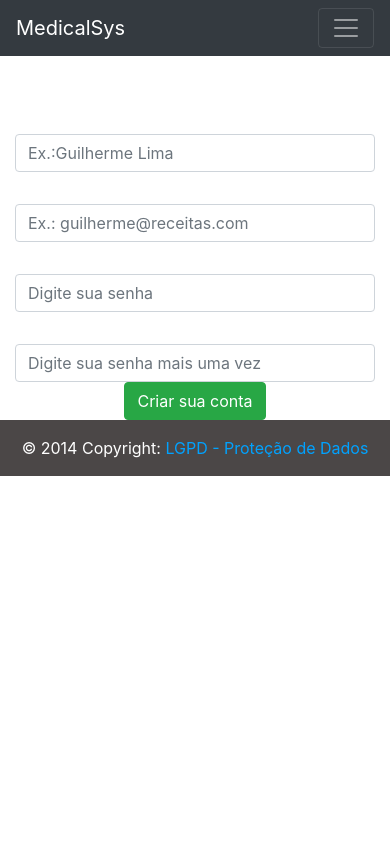
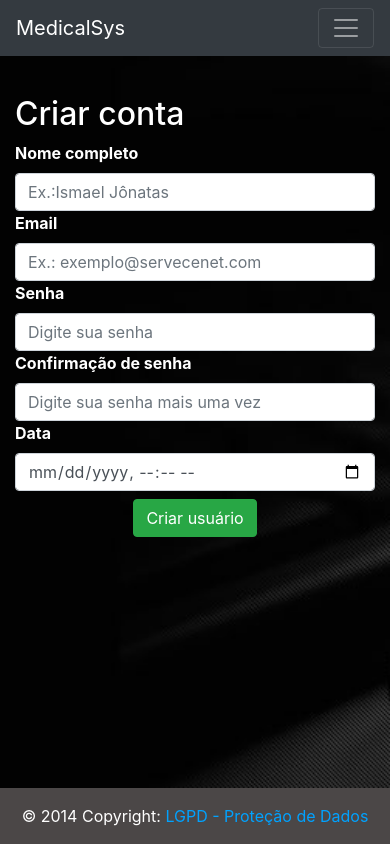
Before and after one commit to Ismael-Jonatas/Desafio-MedicalSys, a Django app: page /cadastrar-usuario in a window 390 px wide. Run offline with Django 4.2, Linux system fonts and the light colour scheme; some libraries are stand-ins or nearby versions.

Commit message:
config grid responsive index, form tela de cadastro criada

```diff
--- a/medicalApp/urls.py
+++ b/medicalApp/urls.py
@@ -3,5 +3,6 @@
 
 urlpatterns = [
     path('', views.index, name='index'),
-    path('cadastrar-usuario', views.cadastro_usuario, name='cadastro_usuario')
+    path('cadastrar-usuario', views.cadastro_usuario, name='cadastro_usuario'),
+    path('login', views.login, name='login')
 ]
--- a/medicalApp/views.py
+++ b/medicalApp/views.py
@@ -6,3 +6,6 @@
 
 def cadastro_usuario(request):
     return render(request, 'cadastro-usuario.html')
+
+def login(request):
+    return render(request, 'login.html')
--- a/static/css/site.css
+++ b/static/css/site.css
@@ -16,16 +16,20 @@
     width: 100vw;
     height: 100vh;
     display: grid;
-    font-size: 50px;
-    grid-template-areas: "p";
+    grid-template-areas: "t" "p" "f";
     grid-template-columns: 1fr;
-    grid-template-rows: 1fr;
+    grid-template-rows: 0.05fr 1fr 0.05fr;
+}
+
+.area-top{
+    font-size: 15px;
+    grid-area: t;
 }
 
 .area-principal{
     margin: 0;
     max-width: 100vw;
-    background-image: url("../img/bg.jpg");
+    background-image: url('../img/bg.jpg');
     background-size: cover;
     grid-area: p;
 }
@@ -54,23 +58,80 @@
 figure{
     margin-top: 8%;
 }
-footer{
-    background-color: rgb(75, 71, 71);
+
+figcaption{
+    font-size: 40px;
 }
 
-@media only screen and (max-width: 820px){
+.area-bottom{
+    padding: 0;
+    margin: 0;
+    max-width: 100vw;
+    background-color: rgb(75, 71, 71);
+    font-size: 1rem;
+    grid-area: f;
+}
+
+
+@media only screen and (max-width: 940px){
     .conteudo-medical p{
+        font-size: 30px;
+    }
+    .conteudo-medical h1{
         font-size: 40px;
     }
-    .conteudo-medical h1{
+
+    figure img{
+        margin-top: 5%;
+        width: 100px;
+        height: 80px;
+    }
+
+    figcaption{
         font-size: 30px;
     }
 }
-@media only screen and (max-width: 480px){
+
+@media only screen and (max-width: 730px){
+    .conteudo-medical p{
+        font-size: 20px;
+    }
+
+    .conteudo-medical h1{
+        margin-top: 8%;
+        font-size: 30px;
+    }
+
+    figure img{
+        margin-top: 8%;
+        width: 100px;
+        height: 80px;
+    }
+
+    figcaption{
+        font-size: 30px;
+    }
+
+}
+
+@media only screen and (max-width: 530px){
     .conteudo-medical p{
         font-size: 15px;
     }
+
     .conteudo-medical h1{
+        margin-top: 10%;
         font-size: 25px;
     }
+
+    figure img{
+        margin-top: 10%;
+        width: 100px;
+        height: 80px;
+    }
+
+    figcaption{
+        font-size: 25px;
+    }
+
 }
--- a/templates/cadastro-usuario.html
+++ b/templates/cadastro-usuario.html
@@ -1,8 +1,10 @@
 {% extends 'base.html' %}
 {% load static %}
 {% block content %}
+    <div class="container-home">
         {% include 'partils/menu.html' %}
-<div class="contact-area section-padding-0-80">
+        <div class="area-principal">
+            <div class="contact-area section-padding-0-80" style="margin-top: 10%;">
                 <div class="container">
                     <div class="row">
                         <div class="col-12">
@@ -17,23 +19,27 @@
                                 <form action="" method="">
                                     <div class="row">
                                         <div class="col-12 col-lg-12">
-                                <label for="nome_receita"><b>Nome completo</b></label>
-                                <input type="text" class="form-control" name="nome" placeholder="Ex.:Guilherme Lima" required>
+                                            <label for="nome"><b>Nome completo</b></label>
+                                            <input type="text" class="form-control" name="nome" placeholder="Ex.:Ismael Jônatas" required>
                                         </div>
                                         <div class="col-12 col-lg-12">
                                             <label for="email"><b>Email</b></label>
-                                <input type="email" class="form-control" name="email" placeholder="Ex.: guilherme@receitas.com" required>
+                                            <input type="email" class="form-control" name="email" placeholder="Ex.: exemplo@servecenet.com" required>
                                         </div>
                                         <div class="col-12 col-lg-6">
-                                <label for="password"><b>Senha</b></label>
+                                            <label for="senha"><b>Senha</b></label>
                                             <input type="password" class="form-control" name="password" placeholder="Digite sua senha" required>
                                         </div>
                                         <div class="col-12 col-lg-6">
-                                <label for="password2"><b>Confirmação de senha</b></label>
+                                            <label for="senha2"><b>Confirmação de senha</b></label>
                                             <input type="password" class="form-control" name="password2" placeholder="Digite sua senha mais uma vez" required>
                                         </div>
+                                        <div class="col-12 col-lg-6">
+                                            <label for="data_criacao"><b>Data</b></label>
+                                            <input type="datetime-local" class="form-control" name="data_criacao" required>
+                                        </div>
                                         <div class="col-12 text-center">
-                                <button class="btn btn-success" type="submit">Criar sua conta</button>
+                                            <button class="btn btn-success" style="margin-top: 2%;" type="submit">Criar usuário</button>
                                         </div>
                                     </div>
                                 </form>
@@ -42,5 +48,8 @@
                     </div>
                 </div>
             </div>
+        </div>
         {% include 'partils/footer.html' %}
+    </div>
+
 {% endblock %}
--- a/templates/index.html
+++ b/templates/index.html
@@ -1,8 +1,8 @@
 {% extends 'base.html' %}
 {% load static %}
 {% block content %}
-    {% include 'partils/menu.html' %}
     <div class="container-home">
+        {% include 'partils/menu.html' %}
         <div class="area-principal">
             <div class="conteudo-medical">
                 <h1>MedicalSys</h1>
@@ -20,6 +20,7 @@
 
 
         </div>
+        {% include 'partils/footer.html' %}
     </div>
-    {% include 'partils/footer.html' %}
+
 {% endblock %}
--- a/templates/partils/footer.html
+++ b/templates/partils/footer.html
@@ -1,5 +1,5 @@
 {% load static %}
-<div style="max-width: 100vw;">
+<div class= "area-bottom">
     <!-- Footer -->
     <footer style="max-width: 100vw;">
       <!-- Copyright -->
--- a/templates/partils/menu.html
+++ b/templates/partils/menu.html
@@ -1,6 +1,6 @@
 {% load static %}
 <header>
-    <div style="max-width: 100vw;">
+    <div class="area-top">
         <nav class="navbar navbar-expand-lg navbar-dark bg-dark" style="max-width: 100vw;">
             <div class="container">
                 <a class="navbar-brand" href="{% url 'index' %}">MedicalSys</a>
@@ -11,7 +11,7 @@
                 <div class="collapse navbar-collapse" id="navbarSupportedContent">
                     <ul class="navbar-nav mr-auto">
                         <li class="nav-item active">
-                            <a class="nav-link" href="#">Login <span class="sr-only">(current)</span></a>
+                            <a class="nav-link" href="{% url 'login' %}">Login <span class="sr-only">(current)</span></a>
                         </li>
                         <li class="nav-item">
                             <a class="nav-link" href="{% url 'cadastro_usuario' %}">Cadastro</a>
```
Also changed, not shown: templates/login.html (added, +11 -0 lines). Lines whose indentation alone changed are shown as unchanged.
